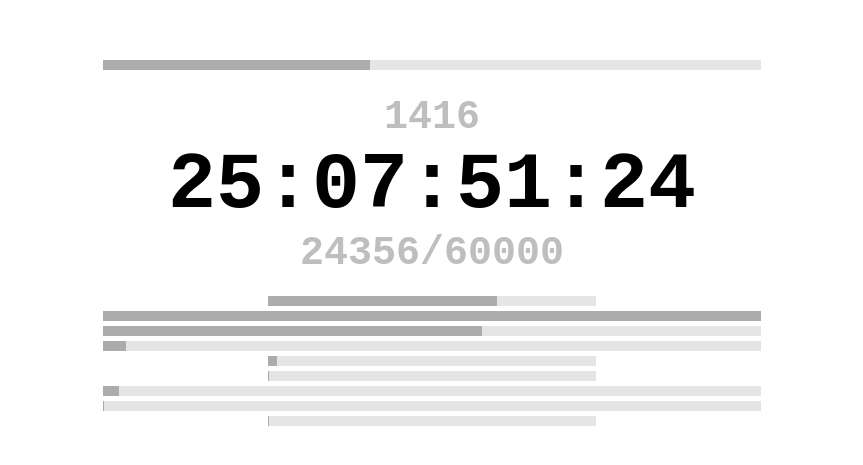
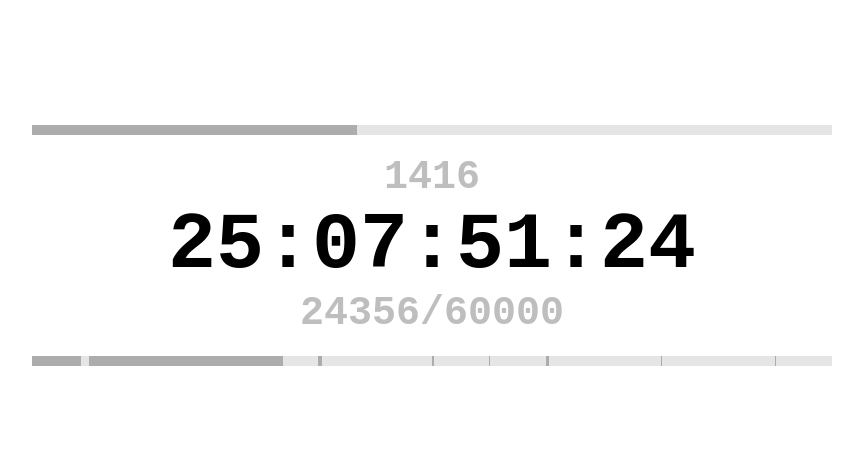
Before and after one commit to gcuth/counts, a plain HTML site: page index.html in a window 1280 px wide. Shown: the part 165-630 px from the top of the page, without its empty margins (208-1071 px from the left). Drawn offline with Linux system fonts and the light colour scheme.

Commit message:
Update index.html to edit progress bars again

```diff
--- a/index.html
+++ b/index.html
@@ -57,7 +57,6 @@
             #chapterProgress, #totalProgress {
                 margin-top: 20px;
                 display: flex;
-                flex-direction: column;
                 align-items: center;
             }
 
@@ -68,8 +67,8 @@
             .chapterBar, .totalBar {
                 height: 10px;
                 background-color: rgba(0, 0, 0, 0.1);
-                margin-bottom: 5px;
                 position: relative;
+                flex-grow: 1;
             }
 
             .chapterProgress, .totalProgress {
@@ -78,6 +77,10 @@
                 position: absolute;
                 left: 0;
                 top: 0;
+            }
+
+            .totalBar {
+                width: 100%;
             }
         </style>
     </head>
@@ -118,7 +121,7 @@
                         document.getElementById('currentTotal').textContent = data.total;
                         document.getElementById('targetWords').textContent = data.targetWords;
                         document.getElementById('targetDate').textContent = data.targetDate;
-                        createChapterProgressBars(data.chapters);
+                        createChapterProgressBars(data.chapters, data.targetWords);
                         createTotalProgressBar(data.total, data.targetWords);
                     });
             }
@@ -156,28 +159,17 @@
                     const wordsPerHour = Math.round(wordsLeft / hours);
                     const wordsToday = Math.round(wordsPerHour * 24);
                     document.getElementById('targetWordsToday').textContent = wordsToday;
-                    // (Disable background color functionality for now!)
-                    // const newBackgroundColor = calculateBackgroundColor(wordsToday);
-                    // document.documentElement.style.setProperty('--background-color', newBackgroundColor);
                 }
             }
 
-            function createChapterProgressBars(chapters) {
+            function createChapterProgressBars(chapters, targetWords) {
                 const chapterProgressContainer = document.getElementById('chapterProgress');
                 chapterProgressContainer.innerHTML = '';
-
-                const maxGoal = Math.max(...chapters.map(chapter => chapter.goal));
-                const maxProgress = Math.max(...chapters.map(chapter => chapter.words / chapter.goal));
-                const scaleFactor = maxProgress > 1 ? 1 / maxProgress : 1;
-
-                let widestBarWidth = 0;
 
                 chapters.forEach(chapter => {
                     const chapterBar = document.createElement('div');
                     chapterBar.className = 'chapterBar';
-                    const barWidth = `${(chapter.goal / maxGoal) * 100 * scaleFactor}%`;
-                    chapterBar.style.width = barWidth;
-                    widestBarWidth = Math.max(widestBarWidth, parseFloat(barWidth));
+                    chapterBar.style.flexGrow = chapter.goal;
 
                     const progress = document.createElement('div');
                     progress.className = 'chapterProgress';
@@ -187,24 +179,21 @@
                         progress.style.backgroundColor = 'rgba(0, 0, 0, 1)';
                         chapterBar.style.backgroundColor = 'rgba(0, 0, 0, 0)';
                     } else {
-                        const progressPercentage = (chapter.words / chapter.goal) * 100 * scaleFactor;
+                        const progressPercentage = (chapter.words / chapter.goal) * 100;
                         progress.style.width = `${Math.min(progressPercentage, 100)}%`;
                     }
 
                     chapterBar.appendChild(progress);
                     chapterProgressContainer.appendChild(chapterBar);
                 });
-
-                return widestBarWidth;
             }
 
-            function createTotalProgressBar(total, targetWords, width) {
+            function createTotalProgressBar(total, targetWords) {
                 const totalProgressContainer = document.getElementById('totalProgress');
                 totalProgressContainer.innerHTML = '';
 
                 const totalBar = document.createElement('div');
                 totalBar.className = 'totalBar';
-                totalBar.style.width = `${width}%`;
 
                 const progress = document.createElement('div');
                 progress.className = 'totalProgress';
@@ -219,20 +208,8 @@
                 fetch('./words.json')
                     .then(response => response.json())
                     .then(data => {
-                        const widestBarWidth = createChapterProgressBars(data.chapters);
-                        createTotalProgressBar(data.total, data.targetWords, widestBarWidth);
-                    });
-            }
-
-            function updateGoals() {
-                fetch('./words.json')
-                    .then(response => response.json())
-                    .then(data => {
-                        document.getElementById('currentTotal').textContent = data.total;
-                        document.getElementById('targetWords').textContent = data.targetWords;
-                        document.getElementById('targetDate').textContent = data.targetDate;
-                        const widestBarWidth = createChapterProgressBars(data.chapters);
-                        createTotalProgressBar(data.total, data.targetWords, widestBarWidth);
+                        createChapterProgressBars(data.chapters, data.targetWords);
+                        createTotalProgressBar(data.total, data.targetWords);
                     });
             }
 
```
